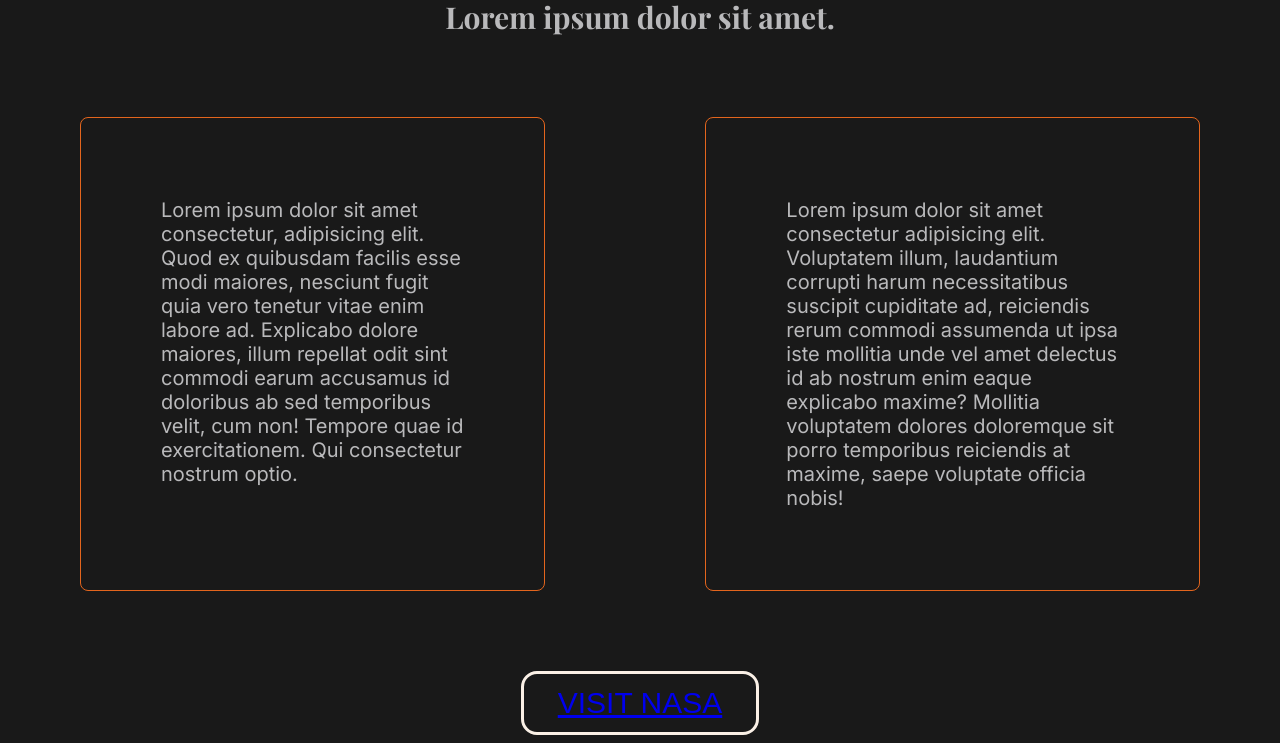
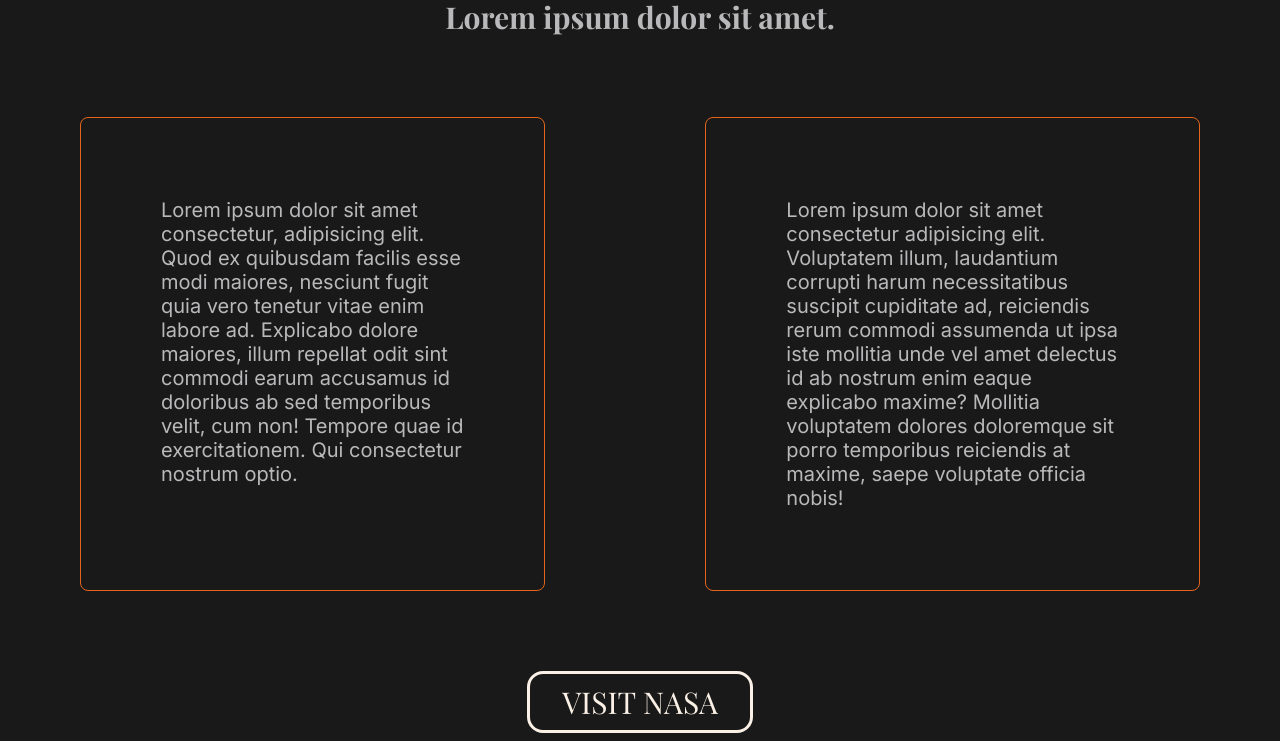
Before and after one commit to bbr022025/Projekt-Venus, a plain HTML site: page index.html in a window 1280 px wide. Shown: the part 1425-2168 px from the top of the page. Drawn offline with nearby package versions, Linux system fonts and the light colour scheme; a web font is replaced by a local one.

Commit message:
fixed button

```diff
--- a/style.css
+++ b/style.css
@@ -123,25 +123,24 @@ nav {
 /* Section */
 
 #nasa {
-  color: var(--preset-color-white-beige); /* Initial text color */
   border: 0.2rem solid var(--preset-color-white-beige);
-  padding: 12px 34px;
+  padding: 0.5rem 2rem;
   font-size: 30px;
   background: transparent;
   cursor: pointer;
-  display: flex;
-  justify-content: center;
-  align-items: center;
   border-radius: 1rem;
-  text-decoration: none;
   transition: all 0.3s ease; /* Smooth transition */
+
+  a {
+    text-decoration: none;
+    color: var(--preset-color-white-beige);
+    font-family: var(--preset-font-playfair);
+  }
 }
 
 #nasa:hover {
   border: 0.2rem solid var(--preset-color-orange);
   background: var(--preset-color-red);
-  color: #ffffff; /* Make text color white on hover for contrast */
-  text-decoration: none;
 }
 
 .info {
```
